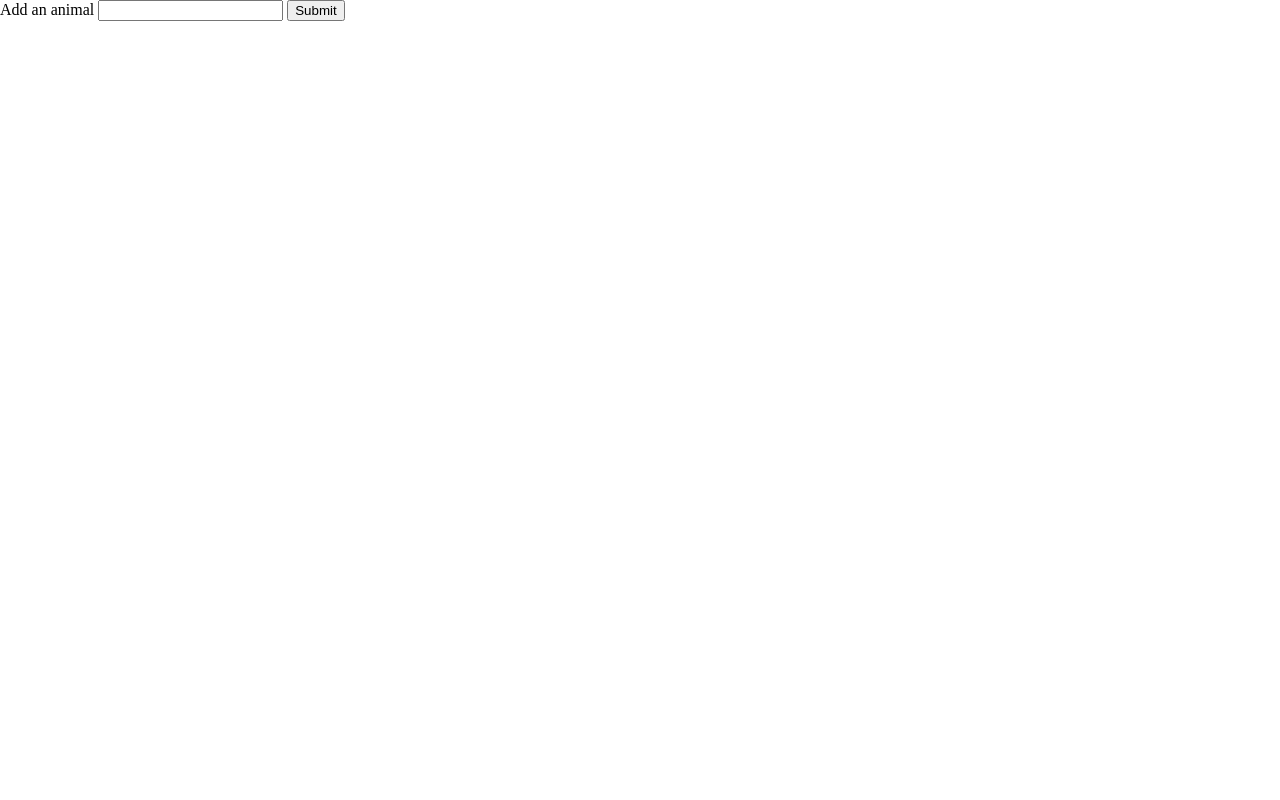
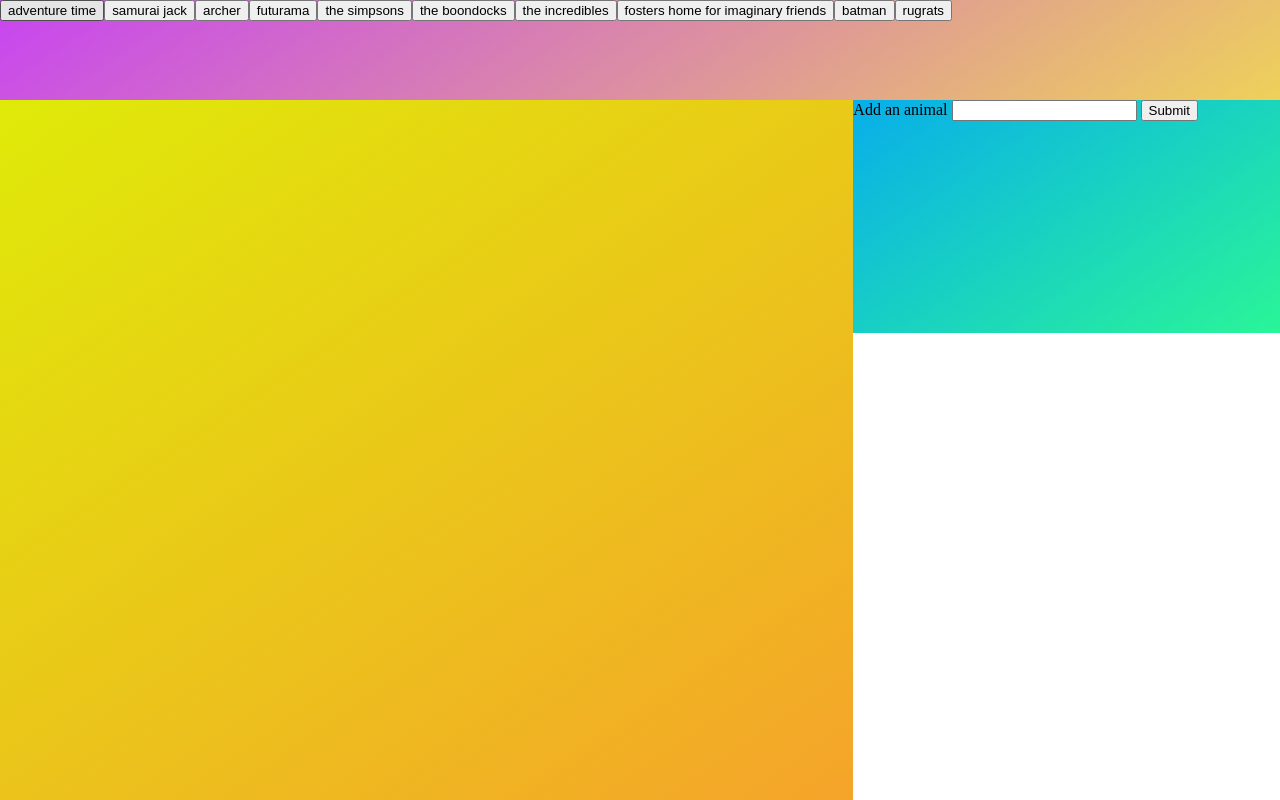
Before and after one commit to j-zavala/GifTastic, a plain HTML site: page index.html in a window 1280 px wide. Drawn offline with nearby package versions, Linux system fonts and the light colour scheme.

Commit message:
Added some background atyling and javascript functionality

```diff
--- a/assets/css/style.css
+++ b/assets/css/style.css
@@ -8,3 +8,41 @@ html {
   }
 
   /*  */
+  body {
+    display: grid;
+    grid-template-columns: 2fr 1fr;
+    grid-template-rows: 100px 1fr 2fr;
+    grid-template-areas:
+    "nav  nav"
+    "main form"
+    "main .";
+    height: 100vh;
+  }
+
+  nav {
+    grid-area: nav;
+    background-color: rgb(199, 68, 242);
+    background-image: linear-gradient(146deg, rgb(199, 68, 242) 0%, rgb(238, 209, 90) 100%);
+    height: 100%;
+  }
+
+  main {
+    grid-area: main;
+    background-color: rgb(234, 234, 8);
+    background-image: linear-gradient(146deg, rgb(223, 234, 8) 0%, rgb(245, 164, 42) 100%);
+    height: 100%;
+  }
+
+  form {
+    grid-area: form;
+    background-color: #08AEEA;
+    background-image: linear-gradient(146deg, #08AEEA 0%, rgb(42, 245, 152) 100%);
+    height: 100%;
+  }
+
+  /*  */
+
+  button {
+    display: flex;
+    flex-direction: row;
+  }
--- a/assets/js/javascript.js
+++ b/assets/js/javascript.js
@@ -0,0 +1,97 @@
+// Before you can make any part of our site work, you need to create an array of strings, each one related to a topic that interests you. Save it to a variable called topics.
+let cartoons = ["adventure time", "samurai jack", "archer", "futurama", "the simpsons", "the boondocks", "the incredibles", "fosters home for imaginary friends",
+              "batman", "rugrats"];
+
+// Your app should take the topics in this array and create buttons in your HTML.
+cartoons.forEach(element => {
+  console.log(element);
+
+  // Get reference to existing tbody element, create new li and button elements
+  let ul = $("ul");
+  let li = $("<li>Hello");
+  let button = $("<button>",
+  {
+      text: element,
+      click: function () {
+
+        // When the user clicks on a button, the page should grab 10 static, non-animated gif images from the GIPHY API and place them on the page.
+        var queryURL = "https://api.giphy.com/v1/gifs/search?q=ryan+gosling&api_key=lf6U0Z6odKx17BGv7FlBn4YNEPUW7UTl&limit=10";
+
+        //Makes a request to the server for specific data and returns that data
+        $.ajax({
+          url: queryURL,
+          method: "GET"
+        }).then(function(response) {
+
+          //Loops through each object in response object; goal is to target img url & rating
+          response.data.forEach(element => {
+            //create a element and add url.
+            let url = $("<a>").attr("href", element.url);
+            // Then create img element and attach previous element.
+            let img = $("<img>").append(url);
+            // attach img with url to main element
+            $("main").append(img);
+
+            console.log(element);
+
+          });
+
+            // let img =  $("<img>");
+            // img.attr("src", response);
+
+
+        });
+
+
+        // When the user clicks one of the still GIPHY images, the gif should animate. If the user clicks the gif again, it should stop playing.
+
+        // Under every gif, display its rating (PG, G, so on).
+
+      }
+  });
+  ul.append(li).append(button).css({
+    "display": "flex",
+    "flex-direction": "row"
+  });
+
+});
+
+
+// Try using a loop that appends a button for each string in the array.
+
+
+// When the user clicks on a button, the page should grab 10 static, non-animated gif images from the GIPHY API and place them on the page.
+// When the user clicks one of the still GIPHY images, the gif should animate. If the user clicks the gif again, it should stop playing.
+
+// Under every gif, display its rating (PG, G, so on).
+
+
+// This data is provided by the GIPHY API.
+// Only once you get images displaying with button presses should you move on to the next step.
+
+
+// Add a form to your page takes the value from a user input box and adds it into your topics array. Then make a function call that takes each topic in the array remakes the buttons on the page.
+
+
+
+
+
+
+
+// $( document ).ready(function() {
+
+// });
+
+
+
+    // Example queryURL for Giphy API
+    // var queryURL = "https://api.giphy.com/v1/gifs/search?q=ryan+gosling&api_key=lf6U0Z6odKx17BGv7FlBn4YNEPUW7UTl&limit=5";
+
+    // $.ajax({
+    //   url: queryURL,
+    //   method: "GET"
+    // }).then(function(response) {
+    //     console.log(response);
+    //     let body = $("body");
+    //     body.append(response);
+    // });
```
Also changed, not shown: index.html (+2 -0 lines).
